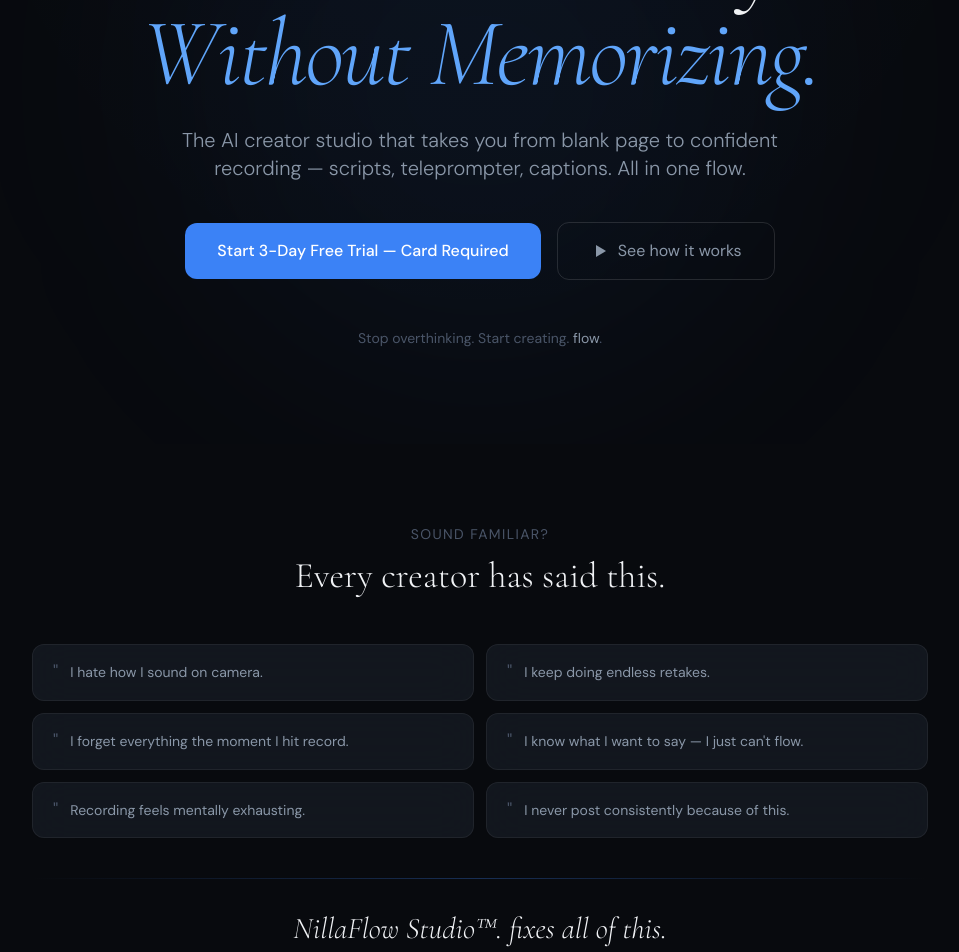
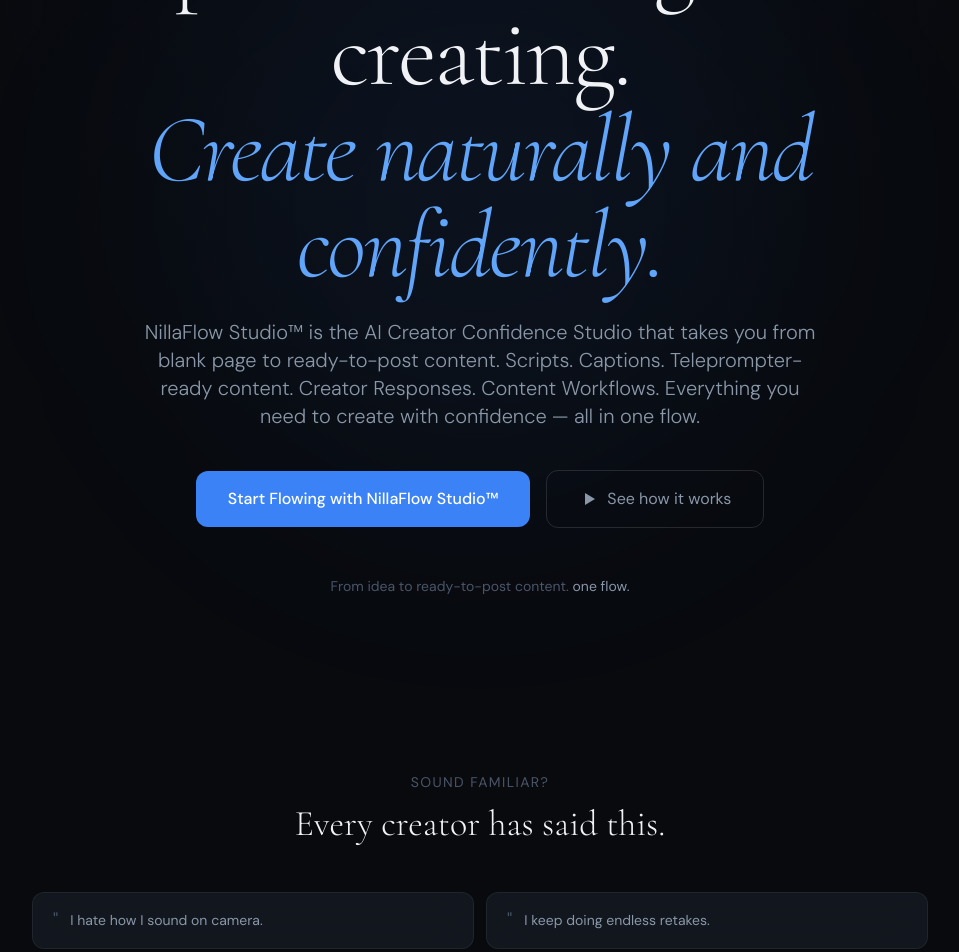
Before and after one commit to nillad70-oss/creatorflow-studio, a Next.js app: page / in a window 1280 px wide. Shown: the part 280-1232 px from the top of the page, without its empty margins (160-1119 px from the left). Built offline with nearby package versions, Linux system fonts and the light colour scheme; no server answers.

Commit message:
Update homepage positioning to AI Creator Confidence Studio

```diff
--- a/pages/index.js
+++ b/pages/index.js
@@ -171,20 +171,20 @@
 
             {/* Headline */}
             <h1 style={{fontFamily: 'var(--font-display)'}} className="text-5xl md:text-7xl lg:text-8xl font-light text-primary leading-[1.05] tracking-tight mb-6">
-              Record Naturally.
+              Stop overthinking. Start creating.
               <br />
-              <em className="text-electric-glow italic">Without Memorizing.</em>
+              <em className="text-electric-glow italic">Create naturally and confidently.</em>
             </h1>
 
             {/* Sub */}
             <p className="text-secondary text-lg md:text-xl font-light max-w-2xl mx-auto mb-10 leading-relaxed">
-              The AI creator studio that takes you from blank page to confident recording — scripts, teleprompter, captions. All in one flow.
+              NillaFlow Studio™ is the AI Creator Confidence Studio that takes you from blank page to ready-to-post content. Scripts. Captions. Teleprompter-ready content. Creator Responses. Content Workflows. Everything you need to create with confidence — all in one flow.
             </p>
 
             {/* CTAs */}
             <div className="flex flex-col sm:flex-row items-center justify-center gap-4 mb-12">
               <Link href="/signup" className="btn-electric w-full sm:w-auto px-8 py-4 rounded-xl text-base font-medium inline-flex items-center justify-center gap-2">
-                Start 3-Day Free Trial — Card Required
+                Start Flowing with NillaFlow Studio™
               </Link>
               <a href="#workflow" className="btn-ghost w-full sm:w-auto px-8 py-4 rounded-xl text-base inline-flex items-center justify-center gap-2">
                 <PlayIcon />
@@ -194,8 +194,8 @@
 
             {/* Social proof */}
             <p className="text-tertiary text-sm">
-              Stop overthinking. Start creating.{" "}
-              <span className="text-secondary">flow</span>.
+              From idea to ready-to-post content.{" "}
+              <span className="text-secondary">one flow.</span>
             </p>
           </div>
         </section>
@@ -222,7 +222,7 @@
             <div className="text-center mt-10">
               <div className="divider-glow mb-8" />
               <p style={{fontFamily: 'var(--font-display)'}} className="text-2xl md:text-3xl text-primary font-light italic">
-                NillaFlow Studio™. fixes all of this.
+                NillaFlow Studio™ fixes all of this.
               </p>
             </div>
           </div>
```
